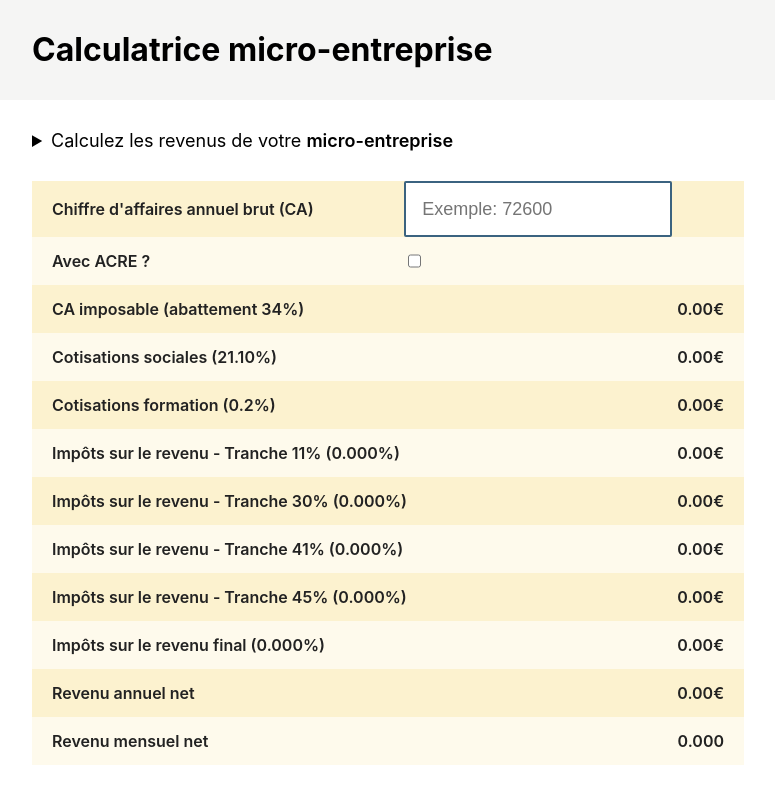
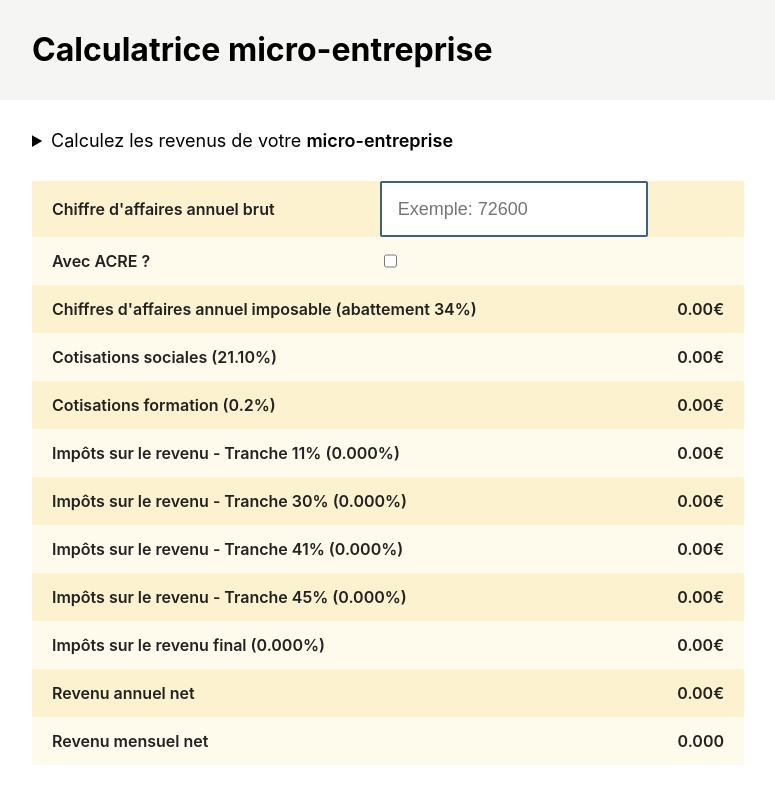
Before and after one commit to mlaopane/calculatrice-micro-entreprise, a Svelte app: page / in a window 1280 px wide. Shown: the whole page, without its empty margins (252-1027 px from the left). Built offline with nearby package versions, Linux system fonts and the light colour scheme.

Commit message:
qualite: improve main details accessibility

```diff
--- a/src/app/CalculatorMainDetails.svelte
+++ b/src/app/CalculatorMainDetails.svelte
@@ -2,15 +2,18 @@
   <summary
     >Calculez les revenus de votre <strong>micro-entreprise</strong></summary
   >
-  <p>
-    Indiquez votre <strong>chiffre d'affaires</strong> annuel brut (CA brut) pour
-    visualiser vos revenus ainsi que vos impôts et cotisations
-  </p>
-  <p>
-    Vous pouvez (en option) indiquer si vous bénéficiez d'une <strong
-      >aide à la création ou à la reprise d'entreprise</strong
-    > (ACRE)
-  </p>
+  <div id="calculator__main-details__content">
+    <p>
+      Indiquez votre <strong>chiffre d'affaires</strong>
+      <span aria-hidden="true">(CA)</span> annuel brut pour visualiser vos revenus
+      ainsi que vos impôts et cotisations.
+    </p>
+    <p>
+      Vous pouvez (en option) indiquer si vous bénéficiez d'une
+      <strong>aide à la création ou à la reprise d'entreprise</strong>
+      <span aria-hidden="true">(ACRE)</span>.
+    </p>
+  </div>
 </details>
 
 <style>
--- a/src/app/CalculatorMainTable.svelte
+++ b/src/app/CalculatorMainTable.svelte
@@ -55,7 +55,7 @@
   <tbody>
     <TableRow>
       <TableCell id="gross-revenue-label"
-        >Chiffre d'affaires annuel brut (CA)</TableCell
+        >Chiffre d'affaires annuel brut</TableCell
       >
       <TableCell>
         <CalculatorGrossRevenueInput
@@ -78,7 +78,9 @@
 <table>
   <tbody>
     <TableRow>
-      <TableCell>CA imposable (abattement 34%)</TableCell>
+      <TableCell
+        >Chiffres d'affaires annuel imposable (abattement 34%)</TableCell
+      >
       <TableNumberCell>{formatAsEuros(taxableRevenue)}</TableNumberCell>
     </TableRow>
     <TableRow>
```
